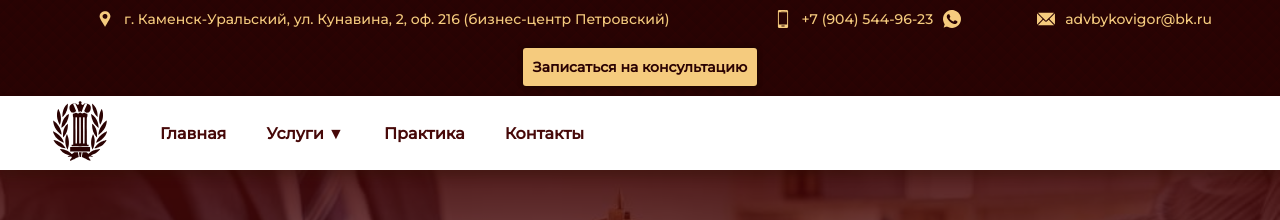
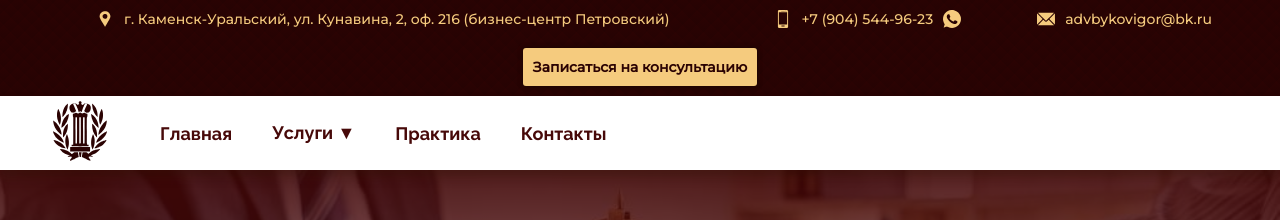
Before and after one commit to BykovaAlyona/lawyer-app, a React (Create React App) app: page / in a window 1280 px wide. Shown: the top 220 px of the page. Built offline with nearby package versions, Linux system fonts and the light colour scheme.

Commit message:
commit 9

```diff
--- a/src/styles/index.scss
+++ b/src/styles/index.scss
@@ -1,10 +1,5 @@
 @use 'variables' as *;
 @import url('https://fonts.googleapis.com/css2?family=Montserrat:wght@500&family=PT+Sans:ital@1&family=Raleway:wght@700&display=swap');
-
-.ico,
-.ico * {
-    fill: aqua !important;
-}
 
 * {
     margin: 0;
--- a/src/styles/nav.scss
+++ b/src/styles/nav.scss
@@ -8,7 +8,9 @@ nav {
     top: 0;
     background-color: $color-white;
     color: $color-brown;
+    font-family: 'Raleway', sans-serif;
     font-weight: bold;
+    font-size: 18px;
 
     #logo {
         padding: 5px 10px;
@@ -71,7 +73,7 @@ nav {
 
             a {
                 display: block;
-                    @include transition(0.4s linear);
+                @include transition(0.4s linear);
 
                 &:hover {
                     background-color: $color-element;
@@ -172,6 +174,7 @@ nav {
             flex-direction: column;
             align-items: center;
         }
+
         #check-menu:checked~label {
             position: absolute;
             z-index: 5;
```
